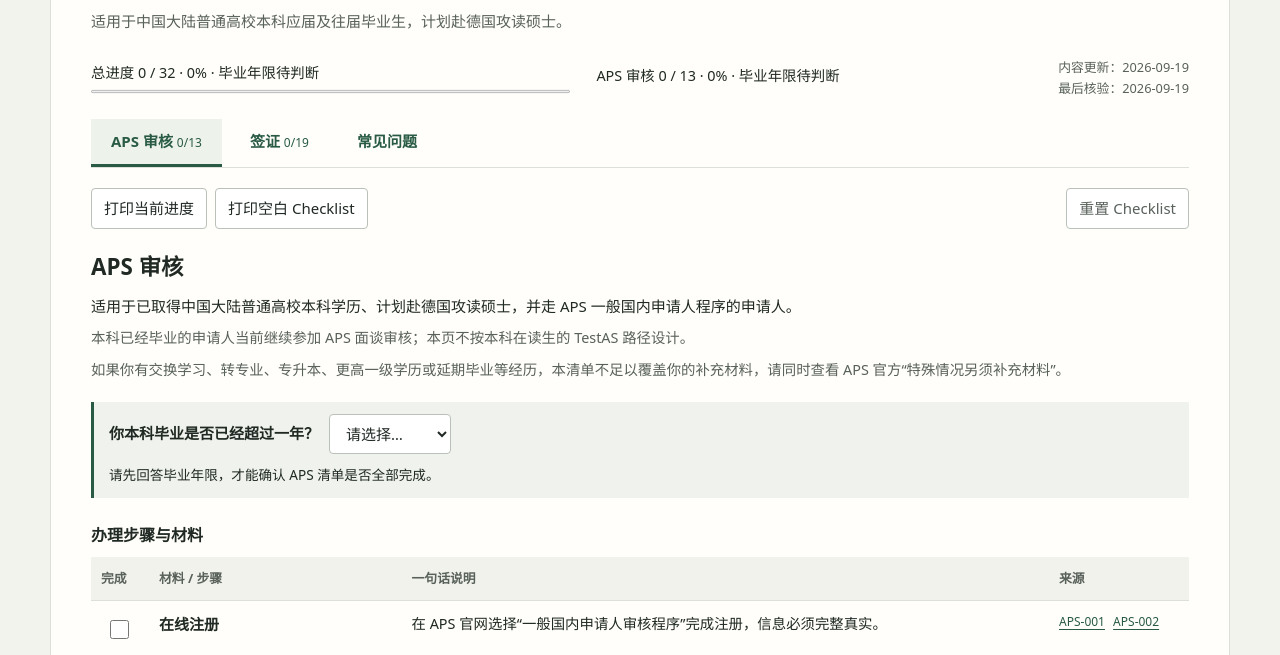
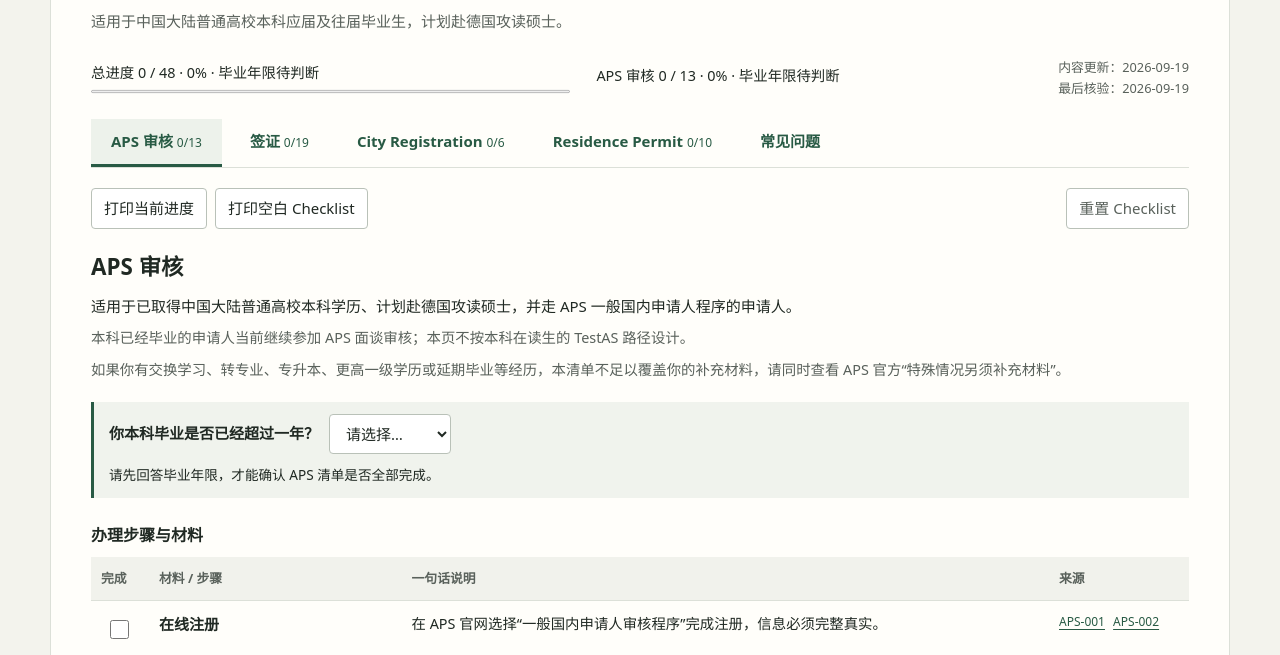
Before and after one commit to The-Aries/checklist-for-studying-in-germany, a website: page index.html in a window 1280 px wide. Shown: the part 145-800 px from the top of the page. Drawn offline with Linux system fonts and the light colour scheme.

Commit message:
feat: add city registration and residence permit checklists

```diff
--- a/assets/js/app.js
+++ b/assets/js/app.js
@@ -1,5 +1,5 @@
 const STORAGE_KEY = 'study-in-germany-checklist:v1';
-const routes = ['aps', 'visa', 'faq'];
+const routes = ['aps', 'visa', 'city-registration', 'residence-permit', 'faq'];
 const $ = (selector) => document.querySelector(selector);
 const escapeHTML = (value) => String(value).replace(/[&<>"']/g, (char) => ({ '&': '&amp;', '<': '&lt;', '>': '&gt;', '"': '&quot;', "'": '&#39;' })[char]);
 const freshState = () => ({ schemaVersion: 1, completed: {}, profile: {}, activeRoute: 'aps' });
@@ -142,7 +142,7 @@ async function init() {
     }
   });
   $('[data-action="reset"]').addEventListener('click', () => {
-    if (!window.confirm('确定重置全部 APS 与签证进度及毕业年限选择吗？此操作只清除本清单的数据。')) return;
+    if (!window.confirm('确定重置全部清单进度及毕业年限选择吗？此操作只清除本清单的数据。')) return;
     try { localStorage.removeItem(STORAGE_KEY); } catch { notice(); }
     state = freshState();
     render();
@@ -155,6 +155,6 @@ async function init() {
 }
 
 init().catch((error) => {
-  $('#content').innerHTML = '<p role="alert">清单加载失败，请刷新重试。你也可以查看<a href="docs/CONTENT_APS_VISA.md">清单内容</a>与<a href="docs/SOURCES.md">官方来源</a>。</p>';
+  $('#content').innerHTML = '<p role="alert">清单加载失败，请刷新重试。你也可以查看<a href="docs/CONTENT_APS_VISA.md">APS / 签证内容</a>、<a href="docs/CONTENT_ARRIVAL.md">入境后内容</a>与<a href="docs/SOURCES.md">官方来源</a>。</p>';
   console.error(error);
 });
--- a/data/checklist.json
+++ b/data/checklist.json
@@ -107,6 +107,96 @@
       "retrieved": "2026-09-19",
       "sourceDate": "current 2026 page",
       "section": "requirements for study visa"
+    },
+    {
+      "id": "REG-001",
+      "authority": "德国联邦司法部 / Bundesamt für Justiz",
+      "label": "Bundesmeldegesetz § 17 — Anmeldung, Abmeldung",
+      "url": "https://www.gesetze-im-internet.de/bmg/__17.html",
+      "retrieved": "2026-09-22",
+      "sourceDate": "current law",
+      "section": "§ 17 Abs. 1"
+    },
+    {
+      "id": "REG-002",
+      "authority": "德国联邦司法部 / Bundesamt für Justiz",
+      "label": "Bundesmeldegesetz § 19 — Mitwirkung des Wohnungsgebers",
+      "url": "https://www.gesetze-im-internet.de/bmg/__19.html",
+      "retrieved": "2026-09-22",
+      "sourceDate": "current law",
+      "section": "Wohnungsgeberbestätigung"
+    },
+    {
+      "id": "REG-003",
+      "authority": "德国联邦门户 Bundesportal",
+      "label": "Wohnsitz anmelden",
+      "url": "https://verwaltung.bund.de/leistungsverzeichnis/DE/leistung/99115005104000",
+      "retrieved": "2026-09-22",
+      "sourceDate": "live page",
+      "section": "nationwide service entry with regional selection"
+    },
+    {
+      "id": "REG-004",
+      "authority": "德国联邦司法部 / Bundesamt für Justiz",
+      "label": "Bundesmeldegesetz § 24 — Datenerhebung, Meldebestätigung",
+      "url": "https://www.gesetze-im-internet.de/bmg/__24.html",
+      "retrieved": "2026-09-22",
+      "sourceDate": "current law",
+      "section": "amtliche Meldebestätigung"
+    },
+    {
+      "id": "REG-005",
+      "authority": "德国联邦司法部 / Bundesamt für Justiz",
+      "label": "Bundesmeldegesetz § 23 — Erfüllung der allgemeinen Meldepflicht",
+      "url": "https://www.gesetze-im-internet.de/bmg/__23.html",
+      "retrieved": "2026-09-22",
+      "sourceDate": "current law",
+      "section": "identity document, Meldeschein and Wohnungsgeberbestätigung"
+    },
+    {
+      "id": "RES-001",
+      "authority": "德国联邦司法部 / Bundesamt für Justiz",
+      "label": "Aufenthaltsgesetz § 16b — Studium",
+      "url": "https://www.gesetze-im-internet.de/aufenthg_2004/__16b.html",
+      "retrieved": "2026-09-22",
+      "sourceDate": "current law",
+      "section": "study residence permit and validity"
+    },
+    {
+      "id": "RES-002",
+      "authority": "德国联邦门户 Bundesportal / Freistaat Bayern",
+      "label": "Aufenthaltserlaubnis; Beantragung zum Zweck des Studiums",
+      "url": "https://verwaltung.bund.de/leistungsverzeichnis/DE/leistung/99010019001004/herausgeber/BY-210/region/09",
+      "retrieved": "2026-09-22",
+      "sourceDate": "updated 2026-09-01",
+      "section": "common documents, procedure and fee"
+    },
+    {
+      "id": "RES-003",
+      "authority": "德国联邦政府 “Make it in Germany”",
+      "label": "Visa for studying",
+      "url": "https://www.make-it-in-germany.com/en/visa-residence/types/studying",
+      "retrieved": "2026-09-22",
+      "sourceDate": "current 2026 page",
+      "section": "study residence requirements and 2026 funding amount"
+    },
+    {
+      "id": "RES-004",
+      "authority": "德国联邦政府 “Make it in Germany”",
+      "label": "At a Glance: Visa for Studying",
+      "url": "https://www.make-it-in-germany.com/fileadmin/1_Rebrush_2022/a_Fachkraefte/PDF-Dateien/3_Visum_u_Aufenthalt/Visagrafik_EN/Visum_Studieren_EN.pdf",
+      "retrieved": "2026-09-22",
+      "sourceDate": "2026-01",
+      "section": "Step 5 — apply for a residence permit in Germany"
+    },
+    {
+      "id": "RES-005",
+      "authority": "德国联邦司法部 / Bundesamt für Justiz",
+      "label": "Aufenthaltsverordnung § 45 — Gebühren",
+      "url": "https://www.gesetze-im-internet.de/aufenthv/__45.html",
+      "retrieved": "2026-09-22",
+      "sourceDate": "current law",
+      "section": "first issuance fee"
     }
   ],
   "stages": [
@@ -593,6 +683,204 @@
         "APS-005"
       ],
       "notes": []
+    },
+    {
+      "id": "city-registration",
+      "title": "City Registration（Anmeldung）",
+      "appliesTo": "适用于抵达德国并实际入住德国住所后的本项目目标用户；具体预约系统、表格和附加材料由所在地 Meldebehörde / Bürgeramt 决定。",
+      "lastUpdated": "2026-09-22",
+      "lastVerified": "2026-09-22",
+      "intro": [
+        "德国《联邦登记法》规定，入住新住所后通常须在两周内向新住所所在地的登记机关办理 Anmeldung。",
+        "全国通用核心要求主要是身份证明和 Wohnungsgeberbestätigung；你在乌尔姆拿到的“在读证明”等材料并不是联邦层面的统一必备项，部分城市可能另有要求。请在 Bundesportal 选择所在地，或搜索“Anmeldung + 城市名”确认当地预约方式和附加材料。"
+      ],
+      "groups": [
+        {
+          "id": "process",
+          "title": "办理步骤与通用材料",
+          "items": [
+            {
+              "id": "city-find-office",
+              "title": "确认当地登记机关和办理方式",
+              "description": "通过 Bundesportal 选择你的所在地，确认负责的 Meldebehörde / Bürgeramt、是否需要预约以及当地是否提供线上办理。",
+              "sources": ["REG-003"],
+              "sourceLocation": "",
+              "progress": true,
+              "condition": null
+            },
+            {
+              "id": "city-register-two-weeks",
+              "title": "入住后两周内办理 Anmeldung",
+              "description": "实际入住新住所后通常应在两周内向新住所所在地的登记机关完成住址登记。",
+              "sources": ["REG-001", "REG-003"],
+              "sourceLocation": "",
+              "progress": true,
+              "condition": null
+            },
+            {
+              "id": "city-id-document",
+              "title": "有效身份证明",
+              "description": "准备有效护照或登记机关接受的身份证明；非欧盟学生同时带上当前签证 / 居留文件可减少现场补材料风险。",
+              "sources": ["REG-005"],
+              "sourceLocation": "",
+              "progress": true,
+              "condition": null
+            },
+            {
+              "id": "city-housing-confirmation",
+              "title": "Wohnungsgeberbestätigung",
+              "description": "向房东、宿舍运营方或其授权人取得入住确认；该确认应包含房东信息、入住日期、住房地址和登记人的姓名。",
+              "sources": ["REG-002"],
+              "sourceLocation": "",
+              "progress": true,
+              "condition": null
+            },
+            {
+              "id": "city-local-form",
+              "title": "核对当地表格和附加材料",
+              "description": "部分城市会要求当地 Meldeschein、预约确认或其它证明；以所在地官方页面为准，不把乌尔姆的附加材料当成全国统一要求。",
+              "sources": ["REG-003", "REG-005"],
+              "sourceLocation": "",
+              "progress": true,
+              "condition": null
+            },
+            {
+              "id": "city-receive-confirmation",
+              "title": "取得 Meldebestätigung",
+              "description": "登记完成后保存官方 Meldebestätigung；它会在银行、保险、居留许可等后续手续中经常用到。",
+              "sources": ["REG-004"],
+              "sourceLocation": "",
+              "progress": true,
+              "condition": null
+            }
+          ]
+        }
+      ],
+      "references": ["REG-001", "REG-002", "REG-003", "REG-004", "REG-005"],
+      "notes": [
+        {
+          "title": "城市差异",
+          "text": "预约网站、办理地点、是否可线上办理以及额外材料会因城市而异。最稳妥的做法是从 Bundesportal 选择所在地，或搜索“Anmeldung + 你的城市名”进入当地政府官网。",
+          "sources": ["REG-003"]
+        }
+      ]
+    },
+    {
+      "id": "residence-permit",
+      "title": "Residence Permit（Aufenthaltserlaubnis）",
+      "appliesTo": "适用于持学习目的入境签证、在德国进行全日制硕士学习，并准备申请《居留法》§16b 学习居留许可的本项目目标用户。",
+      "lastUpdated": "2026-09-22",
+      "lastVerified": "2026-09-22",
+      "intro": [
+        "全国法律框架和核心材料高度一致，但实际申请入口、预约、表格、照片提交方式和可能追加的证明由你居住地的 Ausländerbehörde 决定。",
+        "官方流程建议先完成德国住址登记，再联系主管 Ausländerbehörde，并务必在当前入境签证到期前提交学习居留许可申请。"
+      ],
+      "groups": [
+        {
+          "id": "process",
+          "title": "办理步骤与通用材料",
+          "items": [
+            {
+              "id": "residence-complete-registration",
+              "title": "先完成 City Registration",
+              "description": "先完成德国住址登记并保存 Meldebestätigung，再进入居留许可办理流程。",
+              "sources": ["RES-004"],
+              "sourceLocation": "",
+              "progress": true,
+              "condition": null
+            },
+            {
+              "id": "residence-find-authority",
+              "title": "确认主管 Ausländerbehörde",
+              "description": "按你的德国住址确认主管外国人管理局，并核对当地线上申请、邮件或现场预约方式及完整材料清单。",
+              "sources": ["RES-002", "RES-004"],
+              "sourceLocation": "",
+              "progress": true,
+              "condition": null
+            },
+            {
+              "id": "residence-apply-before-visa-expiry",
+              "title": "在签证到期前提交申请",
+              "description": "不要等入境签证到期后再办理；官方流程明确要求在当前学习签证失效前申请 §16b 学习居留许可。",
+              "sources": ["RES-002", "RES-004"],
+              "sourceLocation": "",
+              "progress": true,
+              "condition": null
+            },
+            {
+              "id": "residence-passport",
+              "title": "有效护照",
+              "description": "准备有效护照；当地主管机关可能同时要求签证页、入境章或现有居留文件的复印件。",
+              "sources": ["RES-002"],
+              "sourceLocation": "",
+              "progress": true,
+              "condition": null
+            },
+            {
+              "id": "residence-photo",
+              "title": "当前生物识别照片",
+              "description": "准备符合当前要求的生物识别照片；数字照片的提交方式可能因当地机关设备和流程而异，请按预约页面执行。",
+              "sources": ["RES-002"],
+              "sourceLocation": "",
+              "progress": true,
+              "condition": null
+            },
+            {
+              "id": "residence-enrollment",
+              "title": "Immatrikulationsbescheinigung",
+              "description": "准备当前有效的高校注册 / 在读证明；§16b 面向在国家或国家认可高校进行全日制学习的学生。",
+              "sources": ["RES-001", "RES-002"],
+              "sourceLocation": "",
+              "progress": true,
+              "condition": null
+            },
+            {
+              "id": "residence-finance",
+              "title": "生活费资金证明",
+              "description": "证明学习期间生活费有保障；2026 年常用基准为 992 欧元/月、11,904 欧元/年，可通过 Sperrkonto、奖学金或 Verpflichtungserklärung 等方式证明。",
+              "sources": ["RES-002", "RES-003"],
+              "sourceLocation": "",
+              "progress": true,
+              "condition": null
+            },
+            {
+              "id": "residence-insurance",
+              "title": "医疗保险证明",
+              "description": "准备能够证明当前有效医疗保险覆盖的材料；仅有申请记录而无有效保险证明可能不足。",
+              "sources": ["RES-002"],
+              "sourceLocation": "",
+              "progress": true,
+              "condition": null
+            },
+            {
+              "id": "residence-fee",
+              "title": "准备居留许可费用",
+              "description": "现行《居留条例》规定首次签发 Aufenthaltserlaubnis 的标准费用为 100 欧元；减免、豁免和支付方式以你的实际情况及当地机关为准。",
+              "sources": ["RES-005"],
+              "sourceLocation": "",
+              "progress": true,
+              "condition": null
+            },
+            {
+              "id": "residence-biometric-appointment",
+              "title": "完成现场核验并等待 eAT",
+              "description": "按当地流程完成材料核验及指纹等 eAT 制卡步骤；处理和领卡时间因 Ausländerbehörde 而异。",
+              "sources": ["RES-002"],
+              "sourceLocation": "",
+              "progress": true,
+              "condition": null
+            }
+          ]
+        }
+      ],
+      "references": ["RES-001", "RES-002", "RES-003", "RES-004", "RES-005"],
+      "notes": [
+        {
+          "title": "当地清单优先",
+          "text": "联邦层面给出的只是共同核心。租房证明、Meldebestätigung、具体申请表、照片传输方式、预约渠道或其它补充材料都可能因城市而不同。请搜索“Aufenthaltserlaubnis Studium + 你的城市名”，并以主管 Ausländerbehörde 的最新页面为准。",
+          "sources": ["RES-002", "RES-004"]
+        }
+      ]
     }
   ]
 }
--- a/data/faq.json
+++ b/data/faq.json
@@ -1,6 +1,6 @@
 {
-  "lastUpdated": "2026-09-19",
-  "lastVerified": "2026-09-19",
+  "lastUpdated": "2026-09-22",
+  "lastVerified": "2026-09-22",
   "items": [
     {
       "id": "FAQ-001",
@@ -26,11 +26,18 @@
       "id": "FAQ-005",
       "question": "为什么毕业超过一年要回答一个额外问题？",
       "answer": "APS 2026-09 官方须知要求毕业超过一年的高校毕业生额外提交德文或英文表格式简历，因此网站需要知道该条件是否适用，才能正确计算 APS 进度。"
+    },
+    {
+      "id": "FAQ-006",
+      "question": "City Registration 和 Residence Permit 每个城市都一样吗？",
+      "answer": "全国法律框架和核心材料相近，但预约系统、办理地点、当地表格、照片提交方式及附加材料会因城市而异。City Registration 可从 Bundesportal 选择所在地或搜索“Anmeldung + 城市名”；Residence Permit 请搜索“Aufenthaltserlaubnis Studium + 城市名”，并以主管 Ausländerbehörde 最新页面为准。"
     }
   ],
   "references": [
     "APS-001",
     "APS-002",
-    "VISA-001"
+    "VISA-001",
+    "REG-003",
+    "RES-002"
   ]
 }
--- a/index.html
+++ b/index.html
@@ -3,7 +3,7 @@
 <head>
   <meta charset="utf-8">
   <meta name="viewport" content="width=device-width, initial-scale=1">
-  <meta name="description" content="面向中国大陆普通高校本科毕业生的德国硕士留学 APS 与签证清单，附官方来源、本地进度与打印功能。">
+  <meta name="description" content="面向中国大陆普通高校本科毕业生的德国硕士留学清单，覆盖 APS、签证、City Registration 与 Residence Permit，附官方来源、本地进度与打印功能。">
   <title>德国留学清单 · Checklist for studying in Germany</title>
   <link rel="stylesheet" href="assets/css/main.css">
   <link rel="stylesheet" href="assets/css/print.css" media="print">
@@ -21,13 +21,13 @@
         <p data-testid="stage-progress" aria-live="polite"></p>
         <div class="dates"><span data-testid="last-updated"></span><span data-testid="last-verified"></span></div>
       </div>
-      <nav aria-label="办理阶段"><a href="#aps" data-route="aps">APS 审核 <span class="nav-count"></span></a><a href="#visa" data-route="visa">签证 <span class="nav-count"></span></a><a href="#faq" data-route="faq">常见问题</a></nav>
+      <nav aria-label="办理阶段"><a href="#aps" data-route="aps">APS 审核 <span class="nav-count"></span></a><a href="#visa" data-route="visa">签证 <span class="nav-count"></span></a><a href="#city-registration" data-route="city-registration">City Registration <span class="nav-count"></span></a><a href="#residence-permit" data-route="residence-permit">Residence Permit <span class="nav-count"></span></a><a href="#faq" data-route="faq">常见问题</a></nav>
     </header>
     <main id="main" tabindex="-1">
       <div class="actions"><button type="button" data-action="print-current">打印当前进度</button><button type="button" data-action="print-blank">打印空白 Checklist</button><button type="button" data-action="reset">重置 Checklist</button></div>
       <p id="storage-notice" role="status" hidden></p>
       <div id="content"><p role="status">正在加载清单。如果加载失败，请刷新页面。</p></div>
-      <noscript><p>请启用 JavaScript 以使用清单和本地保存功能。也可直接查阅 <a href="docs/CONTENT_APS_VISA.md">清单内容</a>与<a href="docs/SOURCES.md">官方来源</a>。</p></noscript>
+      <noscript><p>请启用 JavaScript 以使用清单和本地保存功能。也可直接查阅 <a href="docs/CONTENT_APS_VISA.md">APS / 签证内容</a>、<a href="docs/CONTENT_ARRIVAL.md">入境后内容</a>与<a href="docs/SOURCES.md">官方来源</a>。</p></noscript>
     </main>
     <footer data-testid="footer"><div id="footer-links"></div><p class="privacy">进度仅保存在当前浏览器，不跨设备同步。清除网站数据可能丢失进度。本站无账号、广告或自定义追踪 Cookie，未启用访问统计。请勿在公开讨论中提交个人证件或申请材料。</p></footer>
   </div>
```
Also changed, not shown: docs/ACCEPTANCE.md (+5 -5 lines), docs/ARCHITECTURE.md (+3 -1 lines), docs/CONTENT_ARRIVAL.md (added, +77 -0 lines), docs/CONTENT_PLAN.md (+1 -1 lines), docs/DATA_CONTRACT.md (+1 -1 lines), docs/PRODUCT_SPEC.md (+8 -7 lines), docs/RELEASE.md (+10 -1 lines), docs/ROADMAP.md (+3 -1 lines), docs/SOURCES.md (+18 -0 lines), docs/UI_SPEC.md (+5 -3 lines), README.md.
